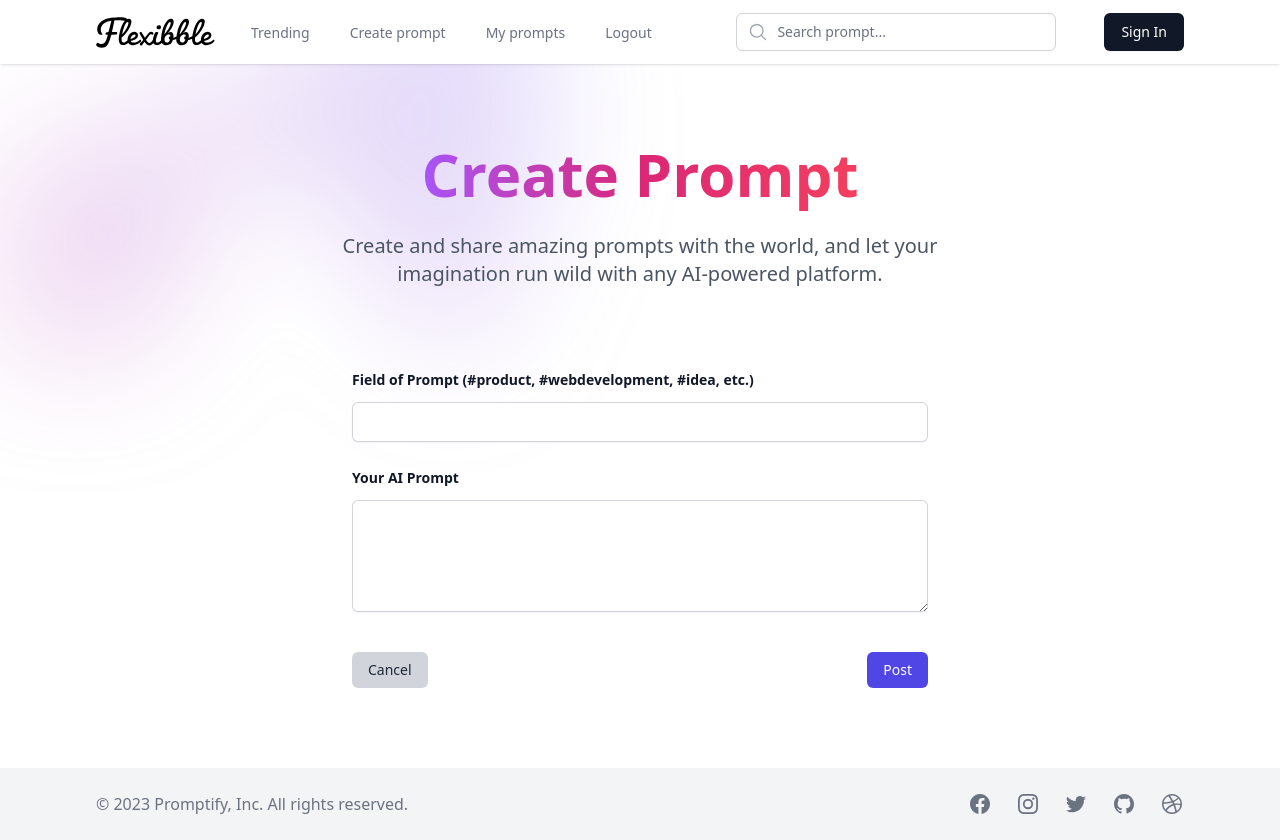
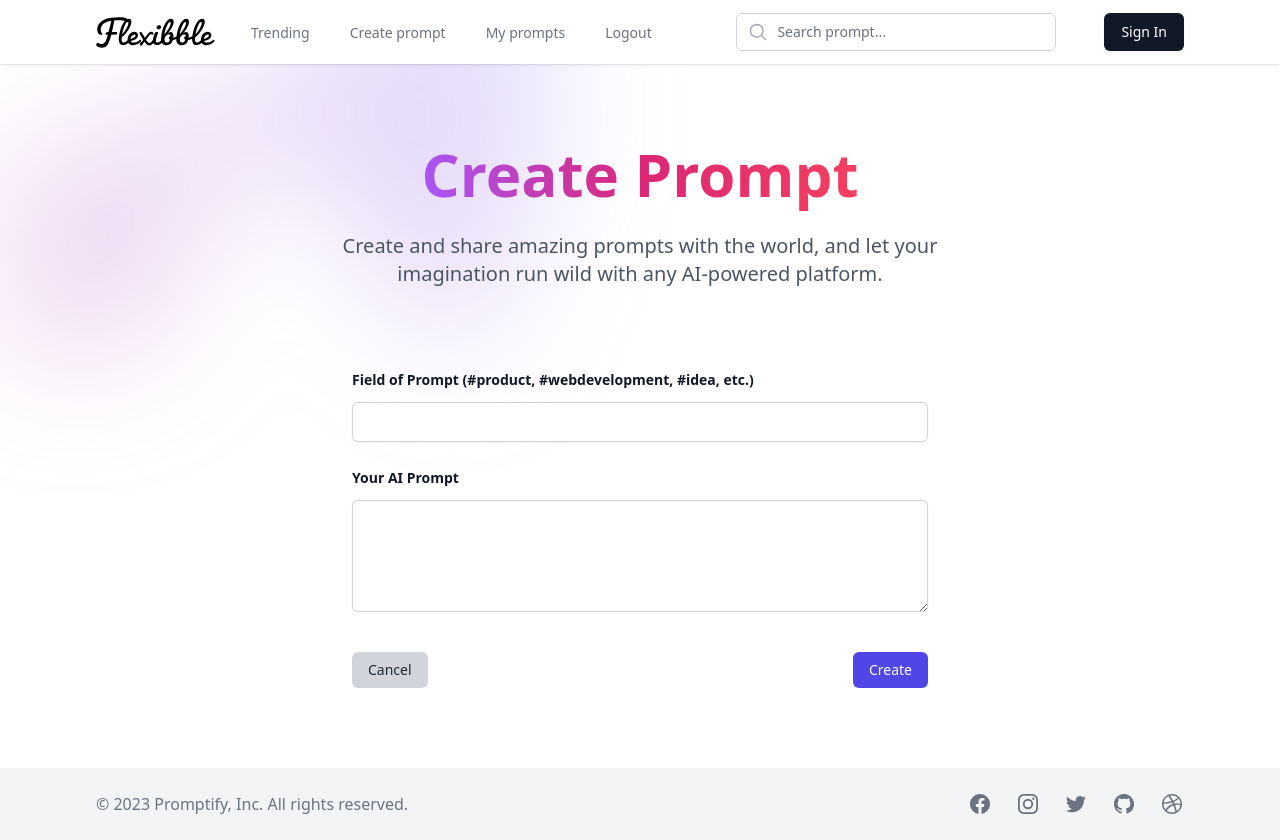
Before and after one commit to Abdullah-SoftDev/Promptify, a Next.js app: page /create-prompt in a window 1280 px wide. Built offline with nearby package versions, Linux system fonts and the light colour scheme; no server answers.

Commit message:
Again modified some ui changes and fixes bugs.

```diff
--- a/app/my-prompts/page.tsx
+++ b/app/my-prompts/page.tsx
@@ -12,7 +12,7 @@ const page = () => {
   const [loading, setLoading] = useState(false)
   const getMyPrompts = async (userId: any) => {
     setLoading(true);
-    const snippetQuery: CollectionReference<DocumentData> = collection(db, `users/${userId}/post`);
+    const snippetQuery: CollectionReference<DocumentData> = collection(db, `users/${userId}/posts`);
     const snippetDocs: QuerySnapshot<DocumentData> = await getDocs(snippetQuery);
     const posts: PostData[] = snippetDocs.docs.map((doc) => {
       const data = doc.data() as PostData; // Explicitly cast doc.data() as PostData
@@ -32,8 +32,8 @@ const page = () => {
       "Are you sure you want to delete this prompt?"
     );
     if (hasConfirmed) {
-      const docRef = doc(db, `users/${user?.uid}/post`, postId);
-      const newDocRef = doc(db, "post", postId);
+      const docRef = doc(db, `users/${user?.uid}/posts`, postId);
+      const newDocRef = doc(db, "posts", postId);
       try {
         // Create a batch write operation for atomicity
         const batch: WriteBatch = writeBatch(db);
--- a/app/profile/[uid]/page.tsx
+++ b/app/profile/[uid]/page.tsx
@@ -9,7 +9,7 @@ interface ParamsProps {
 const page = async ({ params }: ParamsProps) => {
   const { uid } = params;
 
-  const snippetQuery: CollectionReference<DocumentData> = collection(db, `users/${uid}/post`);
+  const snippetQuery: CollectionReference<DocumentData> = collection(db, `users/${uid}/posts`);
   const snippetDocs: QuerySnapshot<DocumentData> = await getDocs(snippetQuery);
   const posts: PostData[] = snippetDocs.docs.map((doc) => {
     const data = doc.data() as PostData; // Explicitly cast doc.data() as PostData
--- a/app/update-prompt/[postId]/page.tsx
+++ b/app/update-prompt/[postId]/page.tsx
@@ -4,14 +4,12 @@ import { doc, getDoc } from "firebase/firestore";
 
 const page = async ({ params }: any) => {
   const { postId } = params;
-  console.log(postId)
   const docRef = doc(
     db,
-    "post",
+    "posts",
     postId
   );
   const getPromptsById = (await getDoc(docRef)).data();
-  console.log(getPromptsById)
   return (
     <Form key={getPromptsById && getPromptsById.postId} {...getPromptsById}/>
   )
--- a/components/CopyButton.tsx
+++ b/components/CopyButton.tsx
@@ -1,4 +1,3 @@
-import { ArrowRightIcon, CheckBadgeIcon, ClipboardIcon } from "@heroicons/react/24/solid"
 import { useState } from "react";
 interface CopyButtonProps {
     prompt: string;
--- a/components/Form.tsx
+++ b/components/Form.tsx
@@ -33,13 +33,20 @@ const Form = ({ prompt, tag, postId }: any) => {
     // Submit the form data to Firebase
     const submitFormToFirebase = async (e: FormEvent) => {
         e.preventDefault();
-
+        if (createPromptForm.tag.length < 5 || createPromptForm.tag.length > 15) {
+            alert("Tag length must be greater than 3 and less than 15 characters.");
+            return;
+        }
+        if (createPromptForm.prompt.length < 15) {
+            alert("Prompt length must be greater than 15 characters.");
+            return;
+        }
         // Generate a new unique postId for the prompt
         const newPostId = doc(collection(db, 'ids')).id;
 
         // Set up document references for the user's post and the general post collection
-        const docRef = doc(db, `users/${user?.uid}/post`, newPostId);
-        const newDocRef = doc(db, 'post', newPostId);
+        const docRef = doc(db, `users/${user?.uid}/posts`, newPostId);
+        const newDocRef = doc(db, 'posts', newPostId);
 
         // Set the loading state to indicate form submission in progress
         setLoading(true);
@@ -87,9 +94,9 @@ const Form = ({ prompt, tag, postId }: any) => {
     // Update the form data to Firebase
     const handelUpdatePrompt = async (e: FormEvent) => {
         e.preventDefault();
-        setLoading(true);
-        const docRef = doc(db, `users/${user?.uid}/post`, postId);
-        const newDocRef = doc(db, 'post', postId);
+        const docRef = doc(db, `users/${user?.uid}/posts`, postId);
+        const newDocRef = doc(db, 'posts', postId);
+        setLoading(true)
         try {
             // Create a batch write operation for atomicity
             const batch: WriteBatch = writeBatch(db);
@@ -120,6 +127,13 @@ const Form = ({ prompt, tag, postId }: any) => {
         // Set the loading state back to false
         setLoading(false);
     };
+
+    const handelCancel = () => {
+        setCreatePromptForm({
+            tag: tag || "",
+            prompt: prompt || "",
+        });
+    }
 
     return (
         <div className="isolate bg-white px-6 py-20 lg:px-8 ">
@@ -174,26 +188,27 @@ const Form = ({ prompt, tag, postId }: any) => {
                     </div>
                 </div>
                 <div className="mt-10 flex justify-between">
+                    <button
+                        type="button"
+                        onClick={handelCancel}
+                        className="px-4 py-2 text-sm font-medium text-gray-800 bg-gray-300 rounded-md hover:bg-gray-200"
+                    >
+                        Cancel
+                    </button>
                     {pathName === `/update-prompt/${postId}` && <button
                         onClick={handelUpdatePrompt}
                         type="button"
                         className="px-4 py-2 text-sm font-medium text-gray-700 bg-gray-200 rounded-md hover:bg-gray-300"
                     >
-                        {loading ? "Loading..." : "Upadte"}
+                        {loading ? "Loading..." : "Update"}
                     </button>}
-                    <button
-                        type="button"
-                        className="px-4 py-2 text-sm font-medium text-gray-800 bg-gray-300 rounded-md hover:bg-gray-200"
-                    >
-                        Cancel
-                    </button>
-                    <button
+                    {pathName === '/create-prompt' && <button
                         onClick={submitFormToFirebase}
                         type="button"
                         className="px-4 py-2 text-sm font-medium text-white bg-indigo-600 rounded-md hover:bg-indigo-700"
                     >
-                        {loading ? "Loading..." : "Post"}
-                    </button>
+                        {loading ? "Loading..." : "Create"}
+                    </button>}
                 </div>
             </div>
         </div>
--- a/components/Promptcard.tsx
+++ b/components/Promptcard.tsx
@@ -1,7 +1,6 @@
 'use client'
 import { HeartIcon } from "@heroicons/react/24/solid"
 import { PostData } from '@/types/typescript.types';
-import moment from "moment";
 import Link from "next/link";
 import CopyButton from "./CopyButton";
 import ShareButton from "./ShareButton";
--- a/components/Promptsection.tsx
+++ b/components/Promptsection.tsx
@@ -6,7 +6,7 @@ import { DocumentData, collection, QuerySnapshot, getDocs, orderBy, query, Query
 export const dynamic = 'auto';
 const Promptsection = async () => {
   const snippetQuery: Query<DocumentData> = query(
-    collection(db, "post"),
+    collection(db, "posts"),
     orderBy("createdAt", "desc")
   );
 
```
Also changed, not shown: 1 other file (tests, documents, lock files or other folders).
